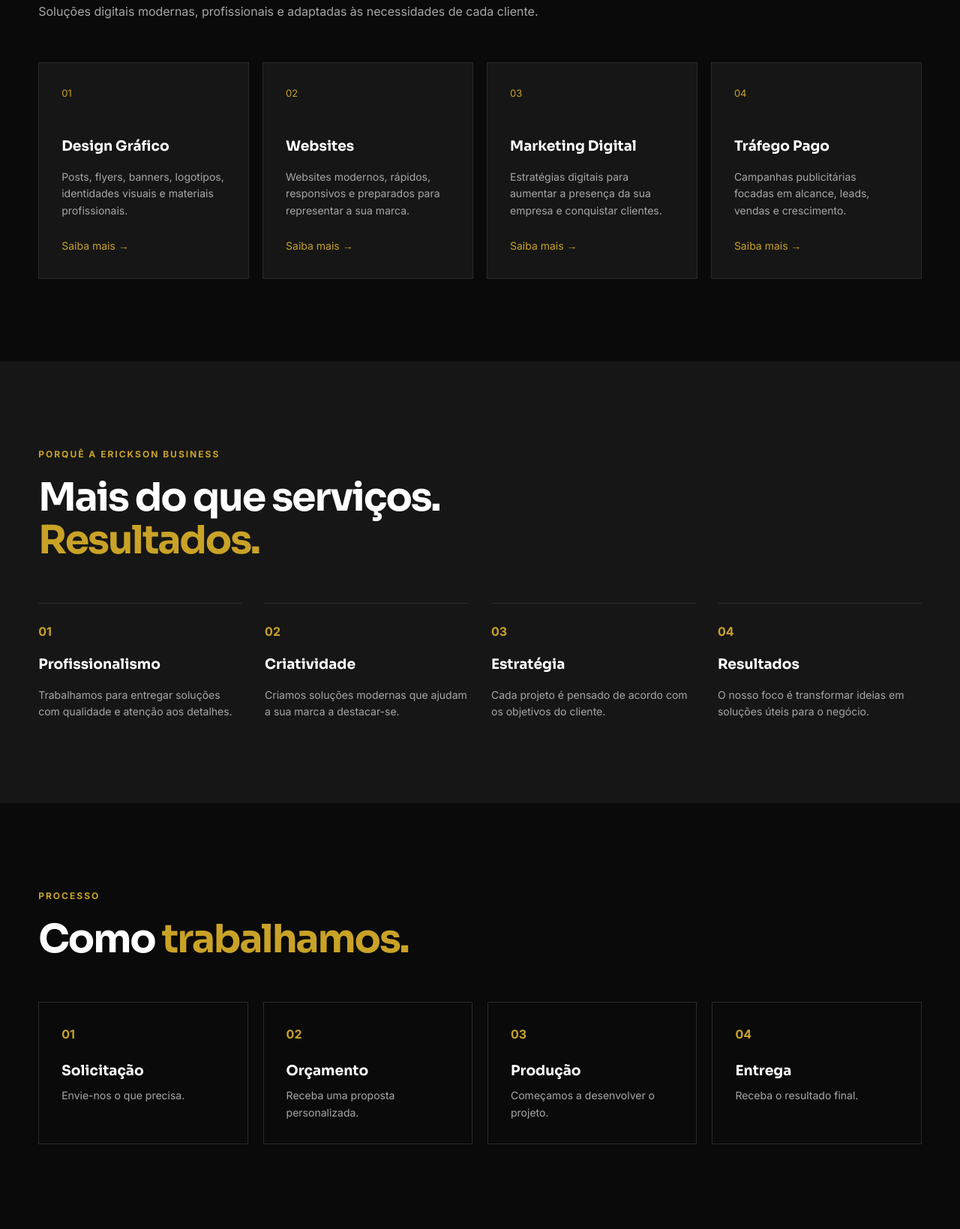
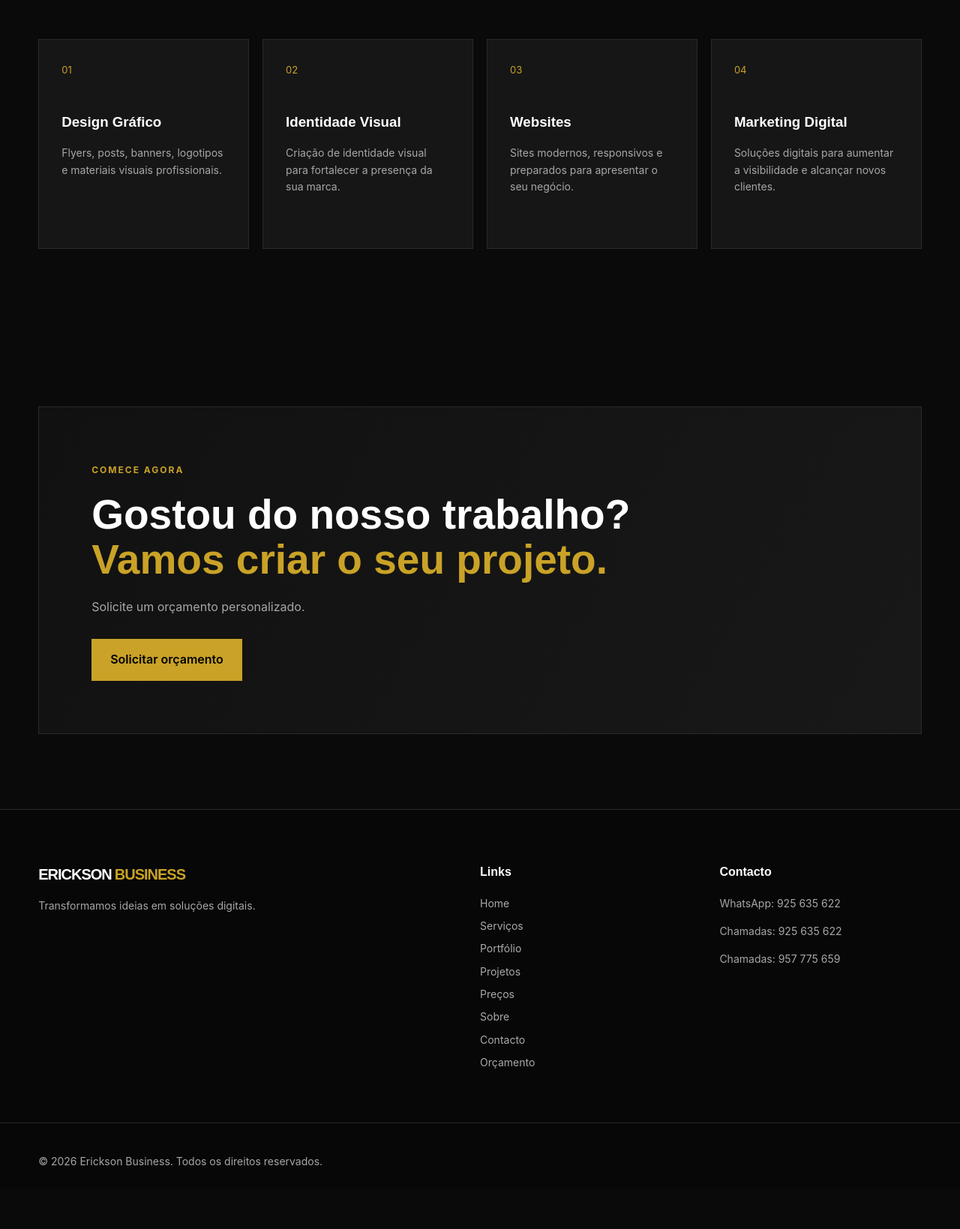
Before and after one commit to ericksonmarques446-ops/Erickson-Business, a plain HTML site: page index.html in a window 1280 px wide. Shown: the part 1046-2685 px from the top of the page at 75% size. After the commit the page ends 2631 px from the top, so only its background shows below. Drawn offline with Linux system fonts and the light colour scheme.

Commit message:
portfolio.html

```diff
--- a/index.html
+++ b/index.html
@@ -4,11 +4,7 @@
     <meta charset="UTF-8">
     <meta name="viewport" content="width=device-width, initial-scale=1.0">
 
-    <title>Erickson Business | Soluções Digitais</title>
-
-    <link rel="preconnect" href="https://fonts.googleapis.com">
-    <link rel="preconnect" href="https://fonts.gstatic.com" crossorigin>
-    <link href="https://fonts.googleapis.com/css2?family=Inter:wght@400;500;600;700&family=Sora:wght@500;600;700&display=swap" rel="stylesheet">
+    <title>Portfólio | Erickson Business</title>
 
     <link rel="stylesheet" href="css/style.css">
 </head>
@@ -26,9 +22,11 @@
             <a href="index.html">Home</a>
             <a href="servicos.html">Serviços</a>
             <a href="portfolio.html">Portfólio</a>
+            <a href="projetos.html">Projetos</a>
             <a href="precos.html">Preços</a>
             <a href="sobre.html">Sobre</a>
             <a href="contacto.html">Contacto</a>
+            <a href="orcamento.html" class="login-link">Orçamento</a>
             <a href="login.html" class="login-link">Login</a>
         </nav>
 
@@ -41,51 +39,38 @@
 <main>
 
 <section class="hero">
-
     <div class="container hero-content">
 
         <div class="hero-text">
 
-            <span class="tag">SOLUÇÕES DIGITAIS</span>
+            <span class="tag">PORTFÓLIO</span>
 
             <h1>
-                Transformamos
-                <span>ideias</span>
-                em soluções digitais.
+                Alguns dos nossos
+                <span>trabalhos.</span>
             </h1>
 
             <p>
-                Design, desenvolvimento web, marketing digital,
-                tráfego pago e serviços digitais para empresas
-                que querem crescer.
+                Conheça alguns exemplos de projetos,
+                designs e soluções digitais desenvolvidos
+                pela Erickson Business.
             </p>
 
             <div class="hero-buttons">
 
-                <a href="contacto.html" class="btn btn-gold">
+                <a href="orcamento.html" class="btn btn-gold">
                     Solicitar orçamento
                 </a>
 
-                <a href="portfolio.html" class="btn btn-outline">
-                    Ver portfólio
+                <a href="projetos.html" class="btn btn-outline">
+                    Ver projetos
                 </a>
 
             </div>
 
         </div>
 
-        <div class="hero-card">
-
-            <div class="hero-card-inner">
-                <span>ERICKSON</span>
-                <strong>BUSINESS</strong>
-                <small>Digital Solutions</small>
-            </div>
-
-        </div>
-
     </div>
-
 </section>
 
 
@@ -94,17 +79,18 @@
     <div class="container">
 
         <div class="section-heading">
-            <span class="tag">O QUE FAZEMOS</span>
+
+            <span class="tag">TRABALHOS</span>
 
             <h2>
-                Serviços pensados para
-                <span>fazer o seu negócio crescer.</span>
+                O nosso <span>portfólio.</span>
             </h2>
 
             <p>
-                Soluções digitais modernas, profissionais e
-                adaptadas às necessidades de cada cliente.
+                Uma seleção dos serviços e projetos que podemos
+                desenvolver para empresas, marcas e empreendedores.
             </p>
+
         </div>
 
 
@@ -114,152 +100,40 @@
                 <div class="service-number">01</div>
                 <h3>Design Gráfico</h3>
                 <p>
-                    Posts, flyers, banners, logotipos,
-                    identidades visuais e materiais profissionais.
+                    Flyers, posts, banners, logotipos e materiais
+                    visuais profissionais.
                 </p>
-                <a href="servicos.html">Saiba mais →</a>
             </article>
 
 
             <article class="service-card">
                 <div class="service-number">02</div>
-                <h3>Websites</h3>
+                <h3>Identidade Visual</h3>
                 <p>
-                    Websites modernos, rápidos, responsivos
-                    e preparados para representar a sua marca.
+                    Criação de identidade visual para fortalecer
+                    a presença da sua marca.
                 </p>
-                <a href="servicos.html">Saiba mais →</a>
             </article>
 
 
             <article class="service-card">
                 <div class="service-number">03</div>
-                <h3>Marketing Digital</h3>
+                <h3>Websites</h3>
                 <p>
-                    Estratégias digitais para aumentar a presença
-                    da sua empresa e conquistar clientes.
+                    Sites modernos, responsivos e preparados
+                    para apresentar o seu negócio.
                 </p>
-                <a href="servicos.html">Saiba mais →</a>
             </article>
 
 
             <article class="service-card">
                 <div class="service-number">04</div>
-                <h3>Tráfego Pago</h3>
+                <h3>Marketing Digital</h3>
                 <p>
-                    Campanhas publicitárias focadas em alcance,
-                    leads, vendas e crescimento.
+                    Soluções digitais para aumentar a visibilidade
+                    e alcançar novos clientes.
                 </p>
-                <a href="servicos.html">Saiba mais →</a>
             </article>
-
-        </div>
-
-    </div>
-
-</section>
-
-
-<section class="section dark-section">
-
-    <div class="container">
-
-        <div class="section-heading">
-            <span class="tag">PORQUÊ A ERICKSON BUSINESS</span>
-
-            <h2>
-                Mais do que serviços.
-                <span>Resultados.</span>
-            </h2>
-        </div>
-
-
-        <div class="features-grid">
-
-            <div class="feature">
-                <strong>01</strong>
-                <h3>Profissionalismo</h3>
-                <p>
-                    Trabalhamos para entregar soluções
-                    com qualidade e atenção aos detalhes.
-                </p>
-            </div>
-
-
-            <div class="feature">
-                <strong>02</strong>
-                <h3>Criatividade</h3>
-                <p>
-                    Criamos soluções modernas que ajudam
-                    a sua marca a destacar-se.
-                </p>
-            </div>
-
-
-            <div class="feature">
-                <strong>03</strong>
-                <h3>Estratégia</h3>
-                <p>
-                    Cada projeto é pensado de acordo
-                    com os objetivos do cliente.
-                </p>
-            </div>
-
-
-            <div class="feature">
-                <strong>04</strong>
-                <h3>Resultados</h3>
-                <p>
-                    O nosso foco é transformar ideias
-                    em soluções úteis para o negócio.
-                </p>
-            </div>
-
-        </div>
-
-    </div>
-
-</section>
-
-
-<section class="section">
-
-    <div class="container">
-
-        <div class="section-heading">
-            <span class="tag">PROCESSO</span>
-
-            <h2>
-                Como <span>trabalhamos.</span>
-            </h2>
-        </div>
-
-
-        <div class="process-grid">
-
-            <div class="process">
-                <span>01</span>
-                <h3>Solicitação</h3>
-                <p>Envie-nos o que precisa.</p>
-            </div>
-
-            <div class="process">
-                <span>02</span>
-                <h3>Orçamento</h3>
-                <p>Receba uma proposta personalizada.</p>
-            </div>
-
-            <div class="process">
-                <span>03</span>
-                <h3>Produção</h3>
-                <p>Começamos a desenvolver o projeto.</p>
-            </div>
-
-            <div class="process">
-                <span>04</span>
-                <h3>Entrega</h3>
-                <p>Receba o resultado final.</p>
-            </div>
 
         </div>
 
@@ -274,22 +148,19 @@
 
         <div class="cta-box">
 
-            <span class="tag">FALE CONNOSCO</span>
+            <span class="tag">COMECE AGORA</span>
 
             <h2>
-                Tem uma ideia?
-                <span>Vamos transformá-la em realidade.</span>
+                Gostou do nosso trabalho?
+                <span>Vamos criar o seu projeto.</span>
             </h2>
 
             <p>
-                Solicite um orçamento através do WhatsApp.
+                Solicite um orçamento personalizado.
             </p>
 
-            <a
-                href="https://wa.me/244925635622"
-                target="_blank"
-                class="btn btn-gold">
-                Falar no WhatsApp
+            <a href="orcamento.html" class="btn btn-gold">
+                Solicitar orçamento
             </a>
 
         </div>
@@ -322,9 +193,11 @@
             <a href="index.html">Home</a>
             <a href="servicos.html">Serviços</a>
             <a href="portfolio.html">Portfólio</a>
+            <a href="projetos.html">Projetos</a>
             <a href="precos.html">Preços</a>
             <a href="sobre.html">Sobre</a>
             <a href="contacto.html">Contacto</a>
+            <a href="orcamento.html">Orçamento</a>
         </div>
 
 
@@ -340,16 +213,9 @@
 
 
     <div class="footer-bottom">
-
         <p>
             © 2026 Erickson Business. Todos os direitos reservados.
         </p>
-
-        <div>
-            <a href="#">Política de Privacidade</a>
-            <a href="#">Termos de Serviço</a>
-        </div>
-
     </div>
 
 </footer>
```
